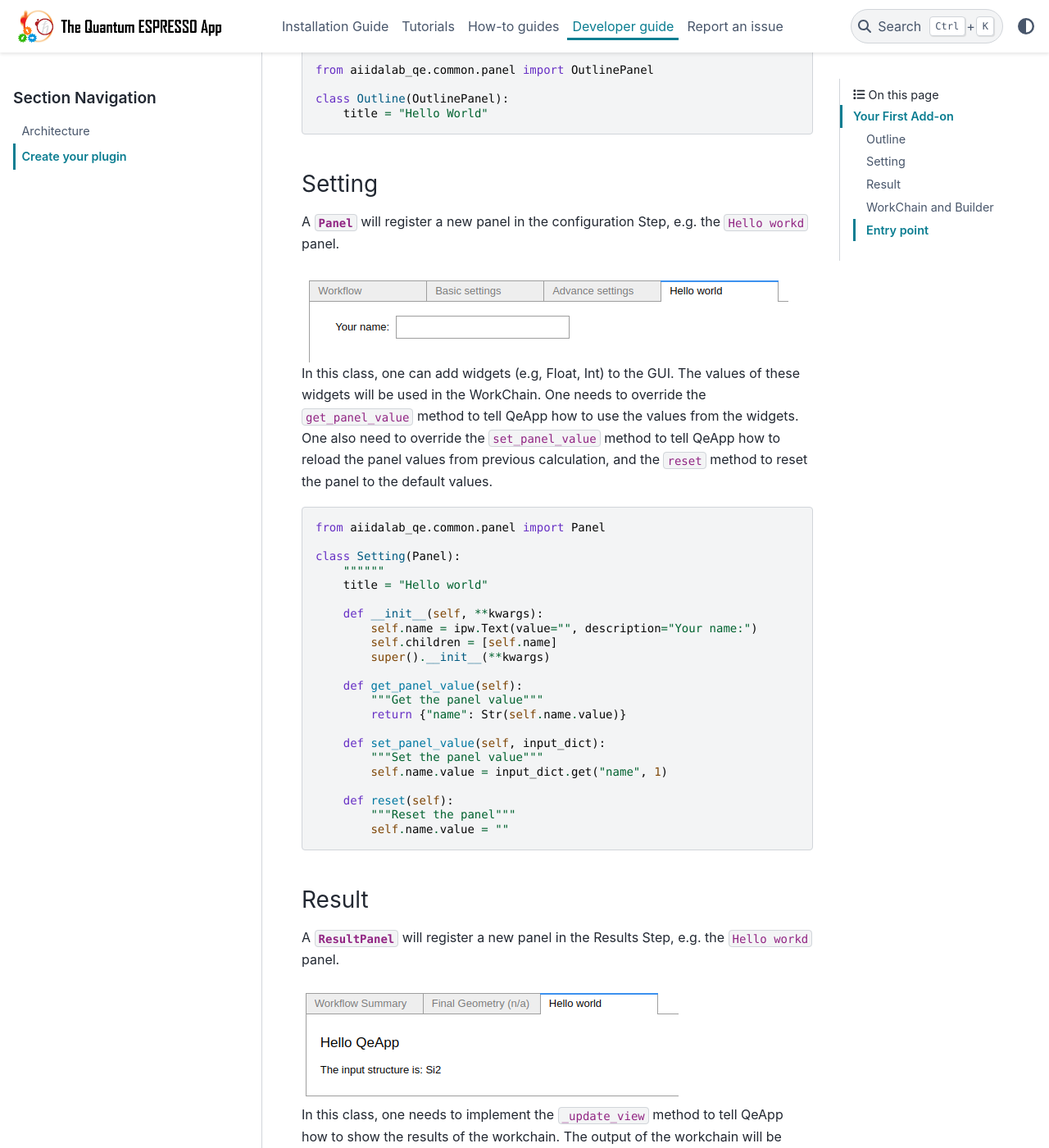
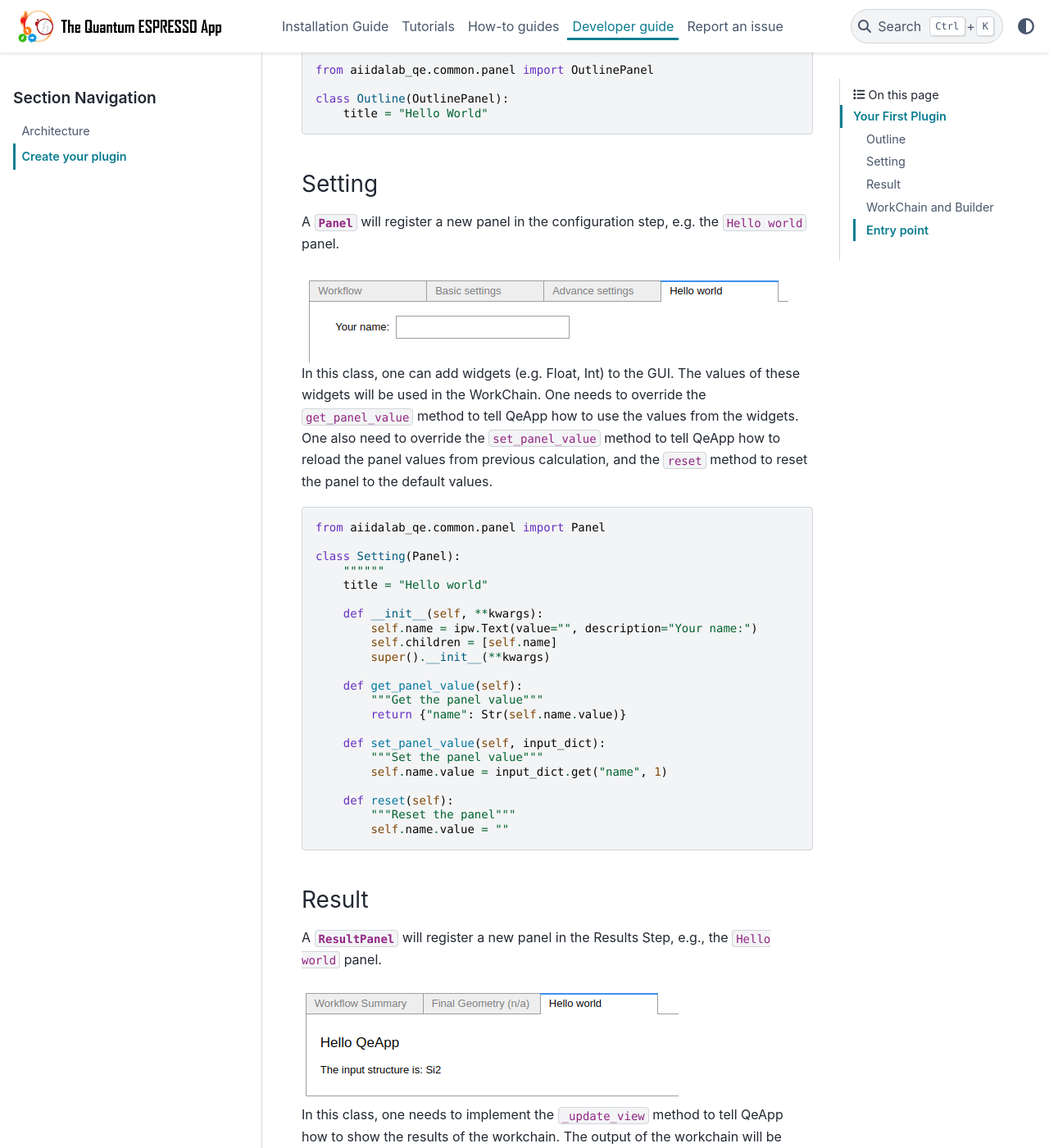
Before and after one commit to aiidalab/aiidalab-qe, a Sphinx documentation site: the page built from docs/source/development/plugin.rst, in a window 1280 px wide and 1400 px high, scrolled down 1131 px. Shown: the whole window at 82% size. Built offline with Sphinx 7.4.7 and the PyData theme 0.15.4, drawn with Linux system fonts in a browser that asks for light colours; some of the changed text lies outside the part shown.

Commit message:
check grammar

```diff
--- a/docs/source/development/plugin.rst
+++ b/docs/source/development/plugin.rst
@@ -7,15 +7,15 @@ Create your plugin
 A QeApp plugin will typically register new panels (setting, result), and workchain to extend the app's functionality.
 
 
-Your First Add-on
+Your First Plugin
 ================================
 
 Here is the simplest plugin to print the formula of the input structure:
 
 Outline
 -----------------------
-A  :class:`~aiidalab_qe.common.panel.Outline` will add a item in the properties section of the workflow panel.
-For this example we'll add the ``Hello World`` item, as shown below.
+A  :class:`~aiidalab_qe.common.panel.Outline` will add an item in the properties section of the workflow panel.
+For this example, we'll add the ``Hello World`` item, as shown below.
 
 
 .. image:: ../_static/images/plugin_outline.png
@@ -36,12 +36,12 @@ The **Outline** will be shown as a checkbox.
 
 Setting
 -----------------------
-A  :class:`~aiidalab_qe.common.panel.Panel` will register a new panel in the configuration Step, e.g. the ``Hello workd`` panel.
+A  :class:`~aiidalab_qe.common.panel.Panel` will register a new panel in the configuration step, e.g. the ``Hello world`` panel.
 
 
 .. image:: ../_static/images/plugin_setting.png
 
-In this class, one can add widgets (e.g, Float, Int) to the GUI.
+In this class, one can add widgets (e.g. Float, Int) to the GUI.
 The values of these widgets will be used in the WorkChain.
 One needs to override the ``get_panel_value`` method to tell QeApp how to use the values from the widgets.
 One also need to override the ``set_panel_value`` method to tell QeApp how to reload the panel values from previous calculation, and the ``reset`` method to reset the panel to the default values.
@@ -73,7 +73,7 @@ One also need to override the ``set_panel_value`` method to tell QeApp how to re
 
 Result
 -----------------------
-A  :class:`~aiidalab_qe.common.panel.ResultPanel` will register a new panel in the Results Step, e.g. the ``Hello workd`` panel.
+A  :class:`~aiidalab_qe.common.panel.ResultPanel` will register a new panel in the Results Step, e.g., the ``Hello world`` panel.
 
 
 .. image:: ../_static/images/plugin_result.png
```
Also changed, not shown: other parts of docs/source/development/plugin.rst (+1 -1 lines), docs/source/development/architecture.rst (+4 -4 lines).
